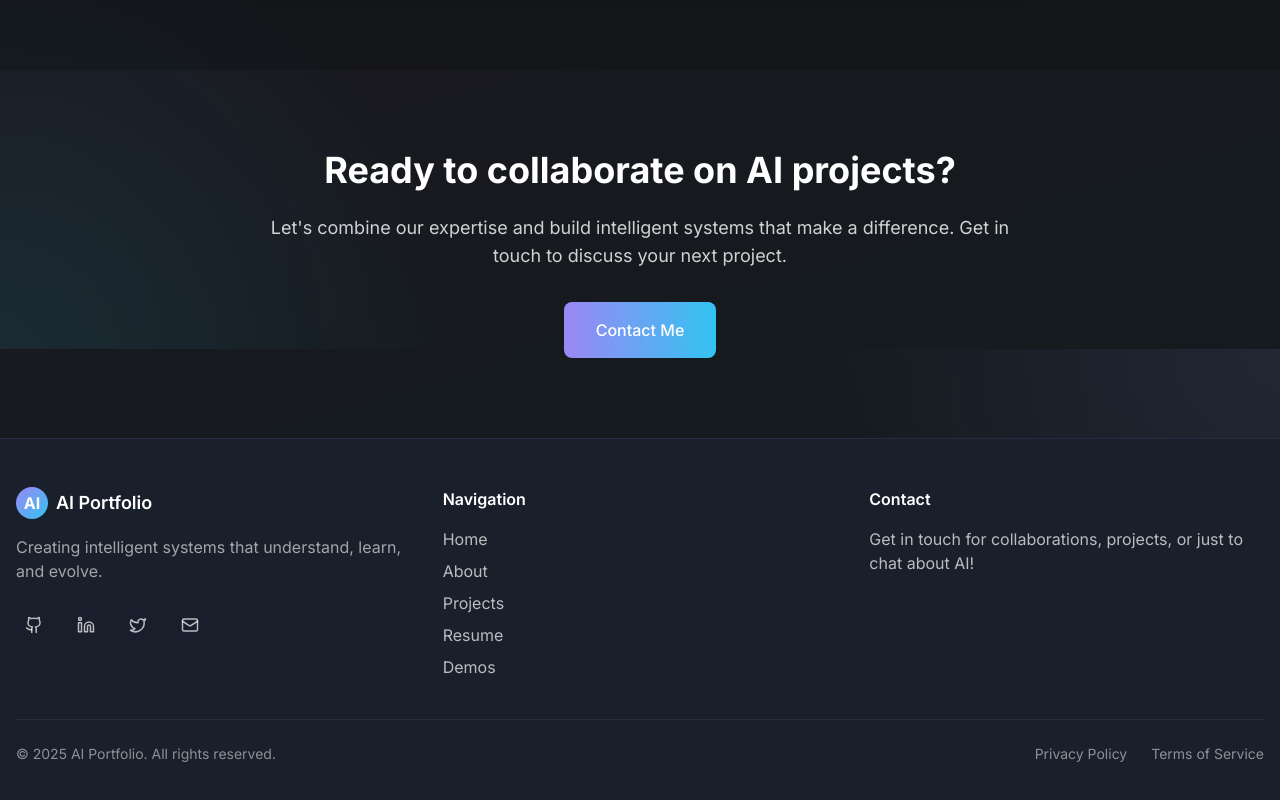
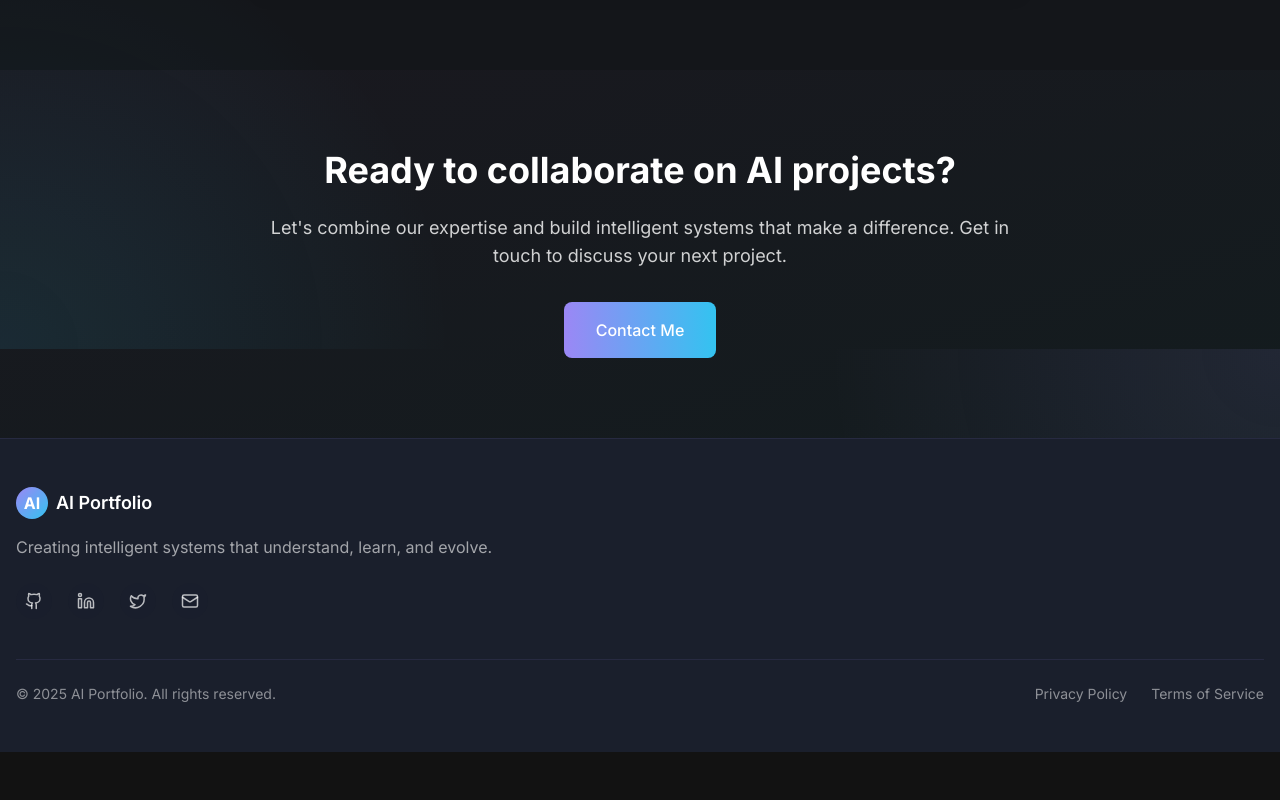
Before and after one commit to Aniketsy/Portfolio, a React (Vite) app: page / in a window 1280 px wide. Shown: the part 7651-8451 px from the top of the page. After the commit the page ends 8403 px from the top, so only its background shows below. Built offline with nearby package versions, Linux system fonts and the light colour scheme.

Commit message:
Remove footer content
Remove the navigation and contact information from the footer.

```diff
--- a/src/components/Footer.tsx
+++ b/src/components/Footer.tsx
@@ -6,7 +6,7 @@ const Footer: React.FC = () => {
   return (
     <footer className="bg-ai-dark py-12 border-t border-ai-purple/10">
       <div className="container mx-auto px-4">
-        <div className="grid grid-cols-1 md:grid-cols-3 gap-8">
+        <div className="grid grid-cols-1 md:grid-cols-1 gap-8">
           <div>
             <div className="flex items-center gap-2 mb-4">
               <div className="w-8 h-8 rounded-full bg-gradient-to-br from-ai-purple to-ai-blue flex items-center justify-center">
@@ -32,22 +32,6 @@ const Footer: React.FC = () => {
               </a>
             </div>
           </div>
-
-          <div>
-            <h3 className="text-white font-semibold mb-4">Navigation</h3>
-            <ul className="space-y-2">
-              <li><a href="#hero" className="text-white/70 hover:text-white transition-colors">Home</a></li>
-              <li><a href="#about" className="text-white/70 hover:text-white transition-colors">About</a></li>
-              <li><a href="#projects" className="text-white/70 hover:text-white transition-colors">Projects</a></li>
-              <li><a href="#resume" className="text-white/70 hover:text-white transition-colors">Resume</a></li>
-              <li><a href="#demos" className="text-white/70 hover:text-white transition-colors">Demos</a></li>
-            </ul>
-          </div>
-
-          <div>
-            <h3 className="text-white font-semibold mb-4">Contact</h3>
-            <p className="text-white/70 mb-2">Get in touch for collaborations, projects, or just to chat about AI!</p>
-          </div>
         </div>
 
         <div className="border-t border-ai-purple/10 mt-10 pt-6 flex flex-col md:flex-row justify-between items-center">
```
